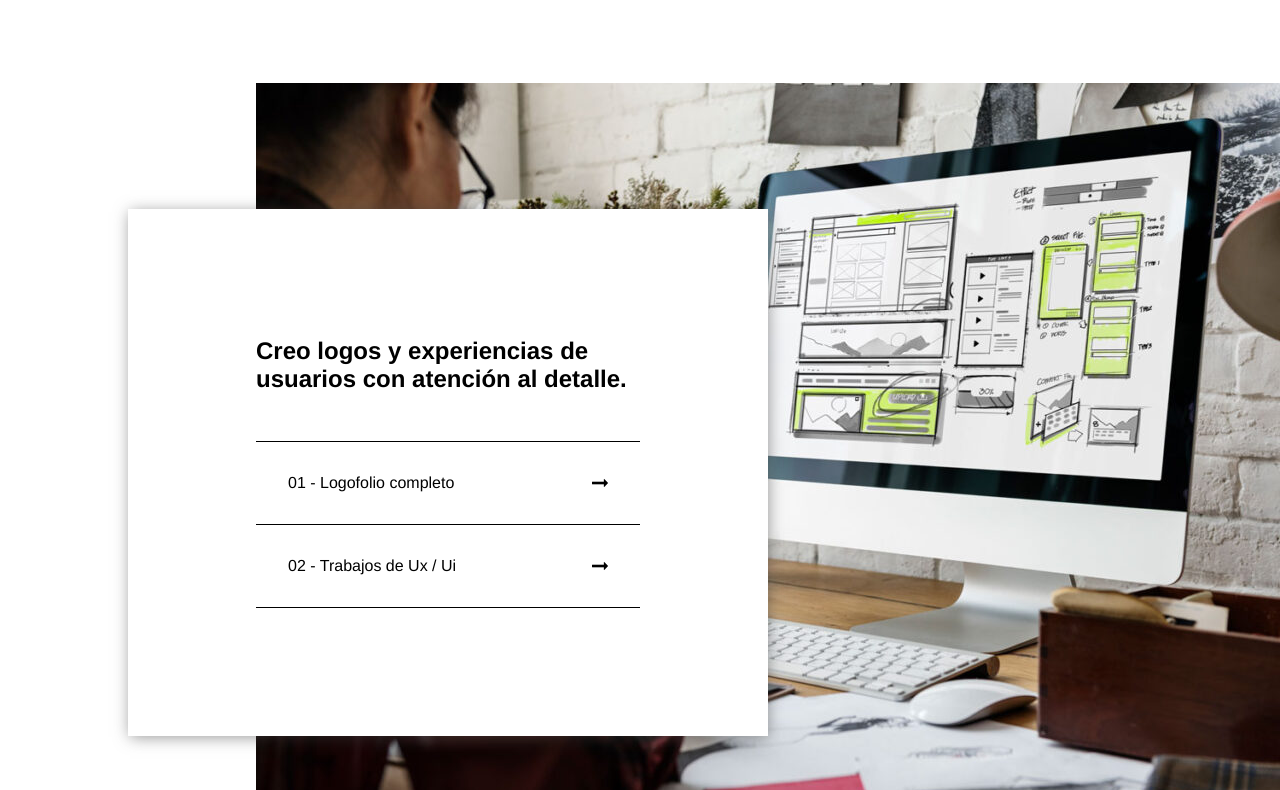
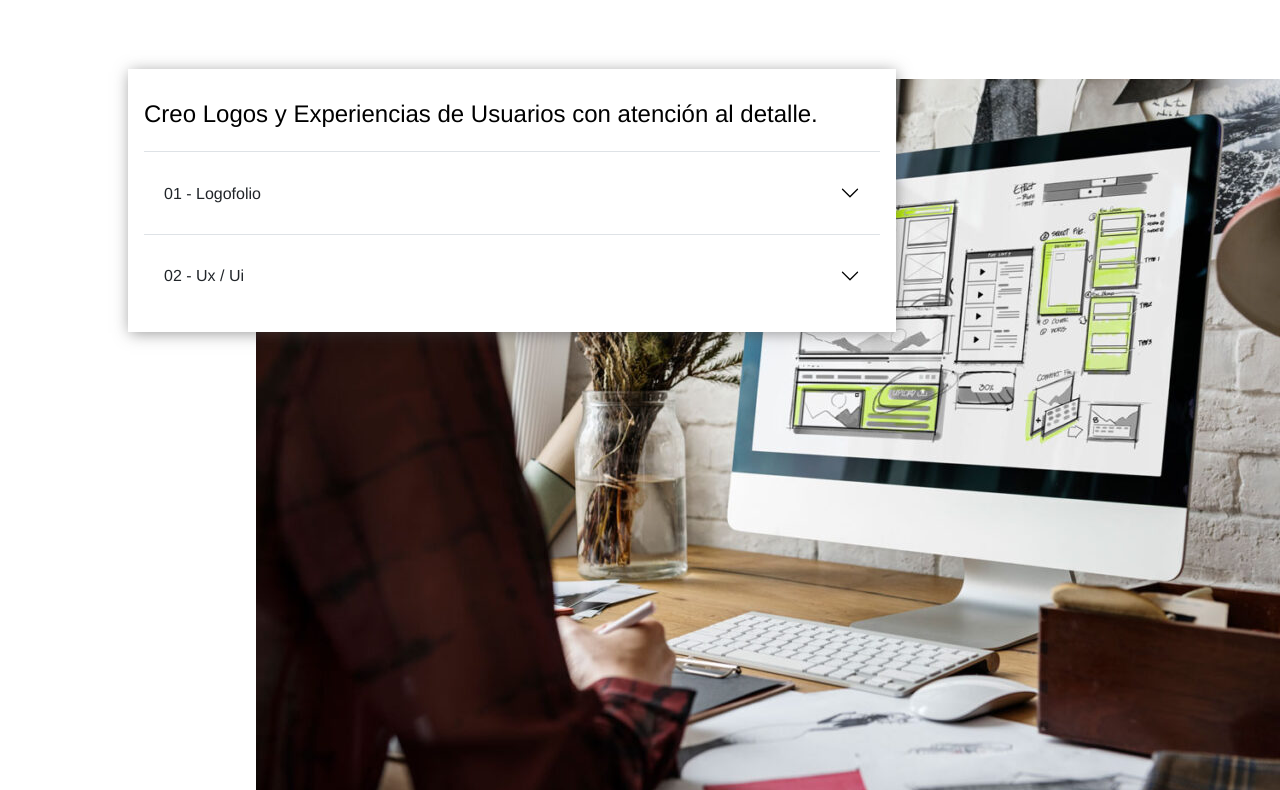
Before and after one commit to DamiRod611/Portfolio2022, a plain HTML site: page index.html in a window 1280 px wide. Shown: the part 743-1533 px from the top of the page. Drawn offline with nearby package versions, Linux system fonts and the light colour scheme.

Commit message:
Se agrego animaciones y seccion3 con bootstrap

```diff
--- a/estilos.css
+++ b/estilos.css
@@ -10,7 +10,6 @@ body {
     font-weight: 400;
     font-size: 1rem;
     color: black;
-
 }
 
 .grid-layout {
@@ -130,30 +129,25 @@ header ul li a:hover {
 
 .c3 > div {
     background-color: white;
-    padding: 8em;
+    padding: 1em;
     margin-left: 10%;
-    width: 30%;
-    margin-top: 17vh;
+    width: 60%;
     box-shadow: 1px 2px 15px -1px rgba(66,66,66,0.56);
-}
-
-.c3 > div h2 {
-    margin-bottom: 2em;
-}
-
-.c3 ul li {
-    border-top:solid 1px black;
-    padding: 2em;
-    display: flex;
-    justify-content: space-between;
-}
-
-.c3 ul li:last-child {
-    border-bottom:solid 1px black;
 }
 
 .c3 img {
     width: 5%;
+}
+
+.c3 h2 {
+    font-size: 1.5rem;
+    padding: 2% 0;
+}
+
+.boton1 {
+    background-color: black;
+    padding: 10px;
+    color: white;
 }
 
 /*----------------SECCION 3 / ----------------*/
--- a/index.html
+++ b/index.html
@@ -4,8 +4,12 @@
     <meta charset="UTF-8">
     <meta http-equiv="X-UA-Compatible" content="IE=edge">
     <meta name="viewport" content="width=device-width, initial-scale=1.0">
+    <link rel="stylesheet" href="https://cdnjs.cloudflare.com/ajax/libs/animate.css/4.1.1/animate.min.css"/>
+    <script src="js/wow.min.js"></script>
+    <script> new WOW().init();</script>
+    <link href="https://cdn.jsdelivr.net/npm/bootstrap@5.2.0/dist/css/bootstrap.min.css" rel="stylesheet" integrity="sha384-gH2yIJqKdNHPEq0n4Mqa/HGKIhSkIHeL5AyhkYV8i59U5AR6csBvApHHNl/vI1Bx" crossorigin="anonymous">
     <link rel="stylesheet" href="estilos.css" type="text/css">
-    <title> Aplicando grid</title>
+    <title> Animaciones </title>
 </head>
 <body>
     <div class="grid-layout">
@@ -28,10 +32,10 @@
                         <p> Hola, soy un diseñador grafico freelance de Montevideo, Uruguay. </p>
                         <p> ¡Bienvenido a mi portafolio! </p>
                     </div>
-                    <img src="img/Nombre.svg" alt="Nombre SVG">
+                    <img class="wow animate__animated animate__backInLeft" src="img/Nombre.svg" alt="Nombre SVG">
                 </div>
                 <div>
-                    <img src="img/Ilustracion.png" alt="Ilustracion">
+                    <img src="img/Ilustracion2.png" alt="Ilustracion">
                 </div>
             </div>
             <div id="redes">
@@ -41,19 +45,36 @@
             </div>
         </section>
         <section class="c3">
-            <div>
-                <h2> Creo logos y experiencias de usuarios con atención al detalle. </h2>
-                <ul>
-                    <li>
-                        <a href="pages/logofolio.html"> 01 - Logofolio completo</a>
-                        <img src="img/flecha derecha.png" alt="Flecha hacia la derecha">
-                    </li>
-                    <li>
-                        <a href="pages/uxui.html"> 02 - Trabajos de Ux / Ui </a>
-                        <img src="img/flecha derecha.png" alt="Flecha hacia la derecha">
-                    </li>
-                </ul>
+            <div class="accordion accordion-flush wow animate__animated animate__backInLeft" id="accordionFlushExample">
+                <h2>  Creo Logos y Experiencias de Usuarios con atención al detalle. </h2>
+                <div class="accordion-item">
+                  <h2 class="accordion-header" id="flush-headingOne">
+                    <button class="accordion-button collapsed" type="button" data-bs-toggle="collapse" data-bs-target="#flush-collapseOne" aria-expanded="false" aria-controls="flush-collapseOne">
+                        01 - Logofolio
+                    </button>
+                </h2>
+                  <div id="flush-collapseOne" class="accordion-collapse collapse" aria-labelledby="flush-headingOne" data-bs-parent="#accordionFlushExample">
+                    <div class="accordion-body">
+                        <p>Lorem ipsum dolor sit amet consectetur adipisicing elit. Molestiae esse quibusdam ipsam ab minima, autem recusandae explicabo at, aliquid animi reprehenderit nulla repellendus aut molestias obcaecati dolore, alias tempore illum!</p>
+                        <a class="boton1" href="pages/logofolio.html"> Explorar </a>
+                    </div>
+                  </div>
+                </div>
+                <div class="accordion-item">
+                  <h2 class="accordion-header" id="flush-headingTwo">
+                    <button class="accordion-button collapsed" type="button" data-bs-toggle="collapse" data-bs-target="#flush-collapseTwo" aria-expanded="false" aria-controls="flush-collapseTwo">
+                        02 - Ux / Ui
+                    </button>
+                  </h2>
+                  <div id="flush-collapseTwo" class="accordion-collapse collapse" aria-labelledby="flush-headingTwo" data-bs-parent="#accordionFlushExample">
+                    <div class="accordion-body">
+                        <p>Lorem ipsum dolor sit amet consectetur adipisicing elit. Molestiae esse quibusdam ipsam ab minima, autem recusandae explicabo at, aliquid animi reprehenderit nulla repellendus aut molestias obcaecati dolore, alias tempore illum!</p>
+                        <a class="boton1" href="pages/uxui.html"> Explorar </a>
+                    </div>
+                  </div>
+                </div>
             </div>
+              </div>
         </section>
         <section class="c4">
             <article>
@@ -87,5 +108,6 @@
             </div>
         </footer>
     </div>
+    <script src="https://cdn.jsdelivr.net/npm/bootstrap@5.2.0/dist/js/bootstrap.bundle.min.js" integrity="sha384-A3rJD856KowSb7dwlZdYEkO39Gagi7vIsF0jrRAoQmDKKtQBHUuLZ9AsSv4jD4Xa" crossorigin="anonymous"></script>
 </body>
 </html>
```
Also changed, not shown: img/Ilustracion2.PNG (added).
